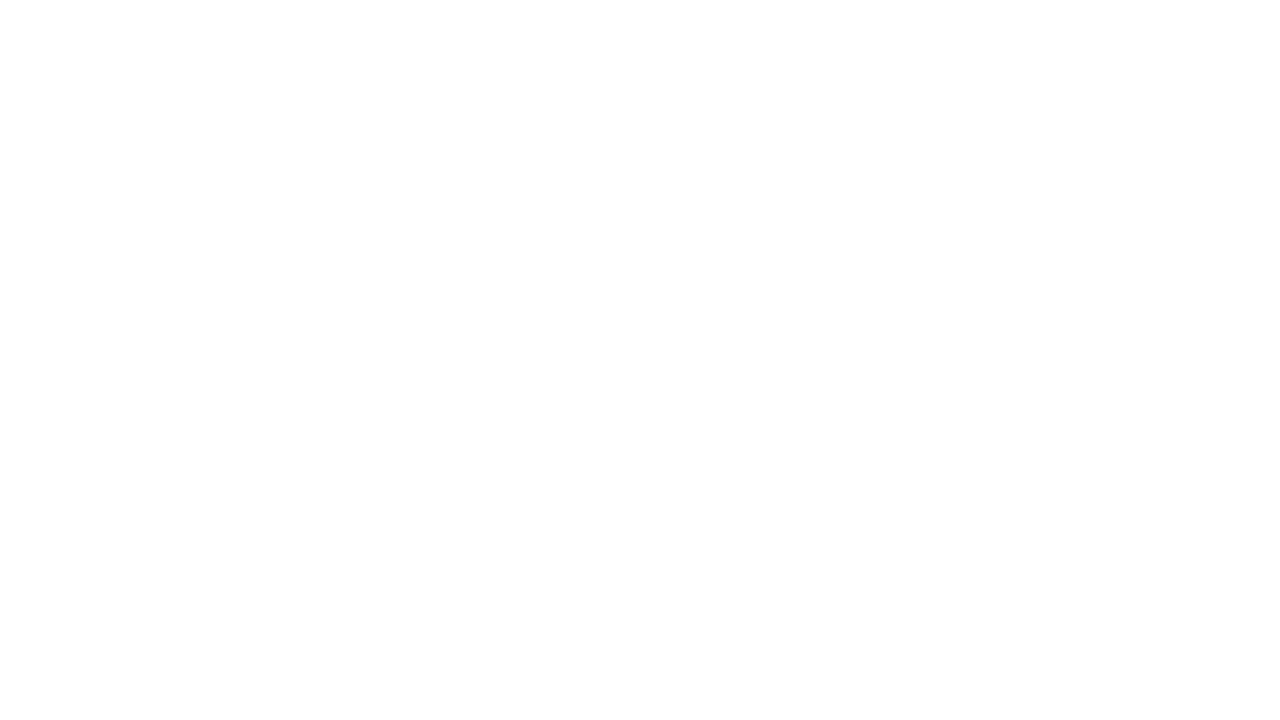
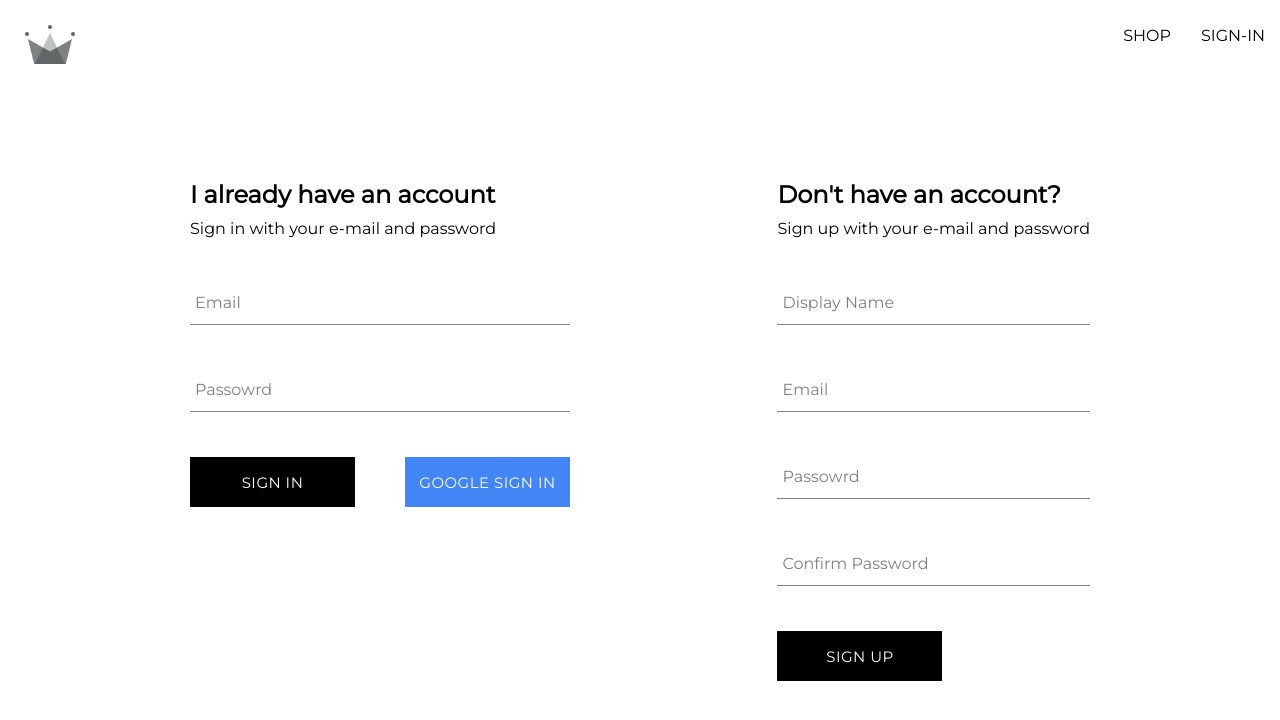
Before and after one commit to p3rfec77/crwn-clothing-shop, a React (Vite) app: page /auth in a window 1280 px wide. Before the commit this address had no page. Shown: the top 720 px of the page. Built offline with nearby package versions, Linux system fonts and the light colour scheme; no server answers.

Commit message:
made login and logout rendering on webpage using context + centrelaize authentication

```diff
--- a/src/App.jsx
+++ b/src/App.jsx
@@ -16,7 +16,7 @@
       <Route path="/" element={<Navigation />}>
         <Route index element={<Home />} />
         <Route path="shop" element={<Shop />} />
-        <Route path="sign-in" element={< Authentication />} />
+        <Route path="auth" element={< Authentication />} />
       </Route>
     </Routes>
   );
--- a/src/components/sign-in-form/sign-in-form.component.jsx
+++ b/src/components/sign-in-form/sign-in-form.component.jsx
@@ -1,6 +1,6 @@
 import { useState } from "react";
 
-import { signInWithGooglePopup, createUserDocumentFromAuth, SignInAuthUserWithEmailAndPassword } from "../../utils/firebase/firebase.utils";
+import { signInWithGooglePopup, SignInAuthUserWithEmailAndPassword } from "../../utils/firebase/firebase.utils";
 
 import FormInput from "../form-input/form-input.component";
 import Button from "../button/button.component";
@@ -17,8 +17,7 @@
     const { email, password } = formFields;
 
     const signInWithGoogle = async () => {
-        const { user } = await signInWithGooglePopup();
-        await createUserDocumentFromAuth(user);
+        await signInWithGooglePopup();
     }
 
     const resetFormFields = () => {
@@ -29,8 +28,7 @@
         event.preventDefault();
 
         try {
-            const response = await SignInAuthUserWithEmailAndPassword(email, password);
-            console.log(response);
+            await SignInAuthUserWithEmailAndPassword(email, password);
             resetFormFields();
         } catch (error) {
             switch (error.code) {
--- /dev/null
+++ b/src/context/user.context.jsx
@@ -0,0 +1,25 @@
+import { createContext, useState, useEffect } from "react";
+
+import { onAuthStateChangedListener, createUserDocumentFromAuth } from "../utils/firebase/firebase.utils";
+
+export const UserContext = createContext({
+    currentUser: null,
+    setCurrentUser: () => null
+});
+
+export const UserProvider = ({ children }) => {
+    const [currentUser, setCurrentUser] = useState(null);
+    const value = { currentUser, setCurrentUser };
+
+    useEffect(() => {
+        const unsubscribe = onAuthStateChangedListener((user) => {
+            if (user) {
+                createUserDocumentFromAuth(user);
+            }
+            setCurrentUser(user);
+        });
+
+        return unsubscribe;
+    }, [])
+    return <UserContext.Provider value={value}>{children}</UserContext.Provider>
+}
--- a/src/main.jsx
+++ b/src/main.jsx
@@ -2,9 +2,12 @@
 import ReactDOM from 'react-dom/client'
 import App from './App.jsx'
 import { BrowserRouter } from 'react-router-dom'
+import { UserProvider } from './context/user.context.jsx'
 import './index.scss'
 ReactDOM.createRoot(document.getElementById('root')).render(
   <BrowserRouter>
-    <App />
+    <UserProvider>
+      <App />
+    </UserProvider>
   </BrowserRouter>
 )
--- a/src/routs/navigation/navigation.component.jsx
+++ b/src/routs/navigation/navigation.component.jsx
@@ -1,9 +1,16 @@
-import { Fragment } from "react";
+import { Fragment, useContext } from "react";
 import { Outlet, Link } from "react-router-dom";
+
 import { ReactComponent as CrwnLogo } from '../../assets/crown.svg';
+import { UserContext } from "../../context/user.context";
+
+import { signOutUser } from "../../utils/firebase/firebase.utils";
+
 import './navigation.styles.scss';
 
 const Navigation = () => {
+    const { currentUser } = useContext(UserContext);
+
     return (
         <Fragment>
             <nav className="navigation">
@@ -12,7 +19,13 @@
                 </Link>
                 <div className="nav-links-container">
                     <Link className="nav-link" to='/shop'>SHOP</Link>
-                    <Link className="nav-link" to='/sign-in'>SIGN-IN</Link>
+
+                    {currentUser ? (
+                        <span className="nav-link" onClick={signOutUser}>SIGN OUT</span>
+                    ) : (
+                        <Link className="nav-link" to='/auth'>SIGN-IN</Link>
+                    )}
+
                 </div>
             </nav>
             <Outlet />
--- a/src/utils/firebase/firebase.utils.js
+++ b/src/utils/firebase/firebase.utils.js
@@ -1,5 +1,13 @@
 import { initializeApp } from 'firebase/app';
-import { getAuth, signInWithPopup, GoogleAuthProvider, createUserWithEmailAndPassword, signInWithEmailAndPassword } from 'firebase/auth';
+import {
+    getAuth,
+    signInWithPopup,
+    GoogleAuthProvider,
+    createUserWithEmailAndPassword,
+    signInWithEmailAndPassword,
+    signOut,
+    onAuthStateChanged
+} from 'firebase/auth';
 import { getFirestore, doc, getDoc, setDoc } from 'firebase/firestore';
 
 const firebaseConfig = {
@@ -54,3 +62,7 @@
 
     return await signInWithEmailAndPassword(auth, email, password);
 };
+
+export const signOutUser = async () => await signOut(auth);
+
+export const onAuthStateChangedListener = (callback) => onAuthStateChanged(auth, callback);
```
